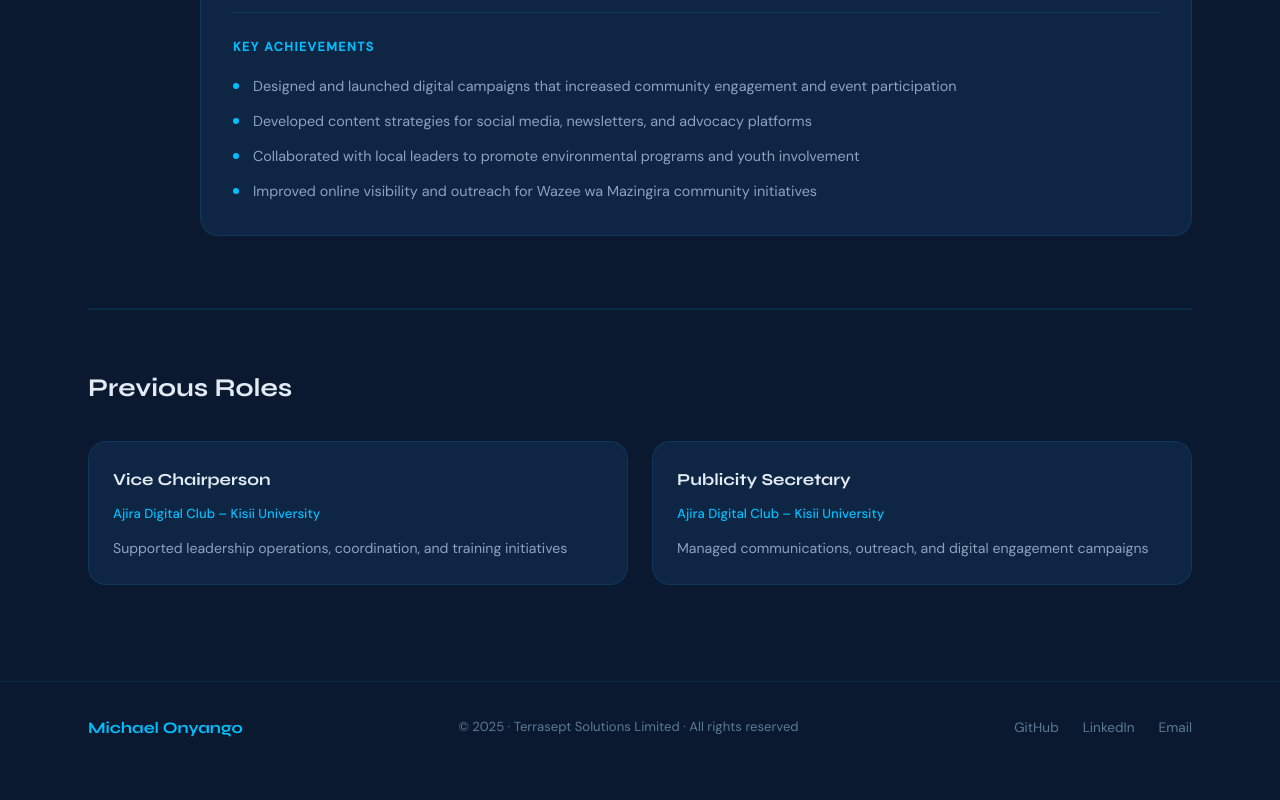
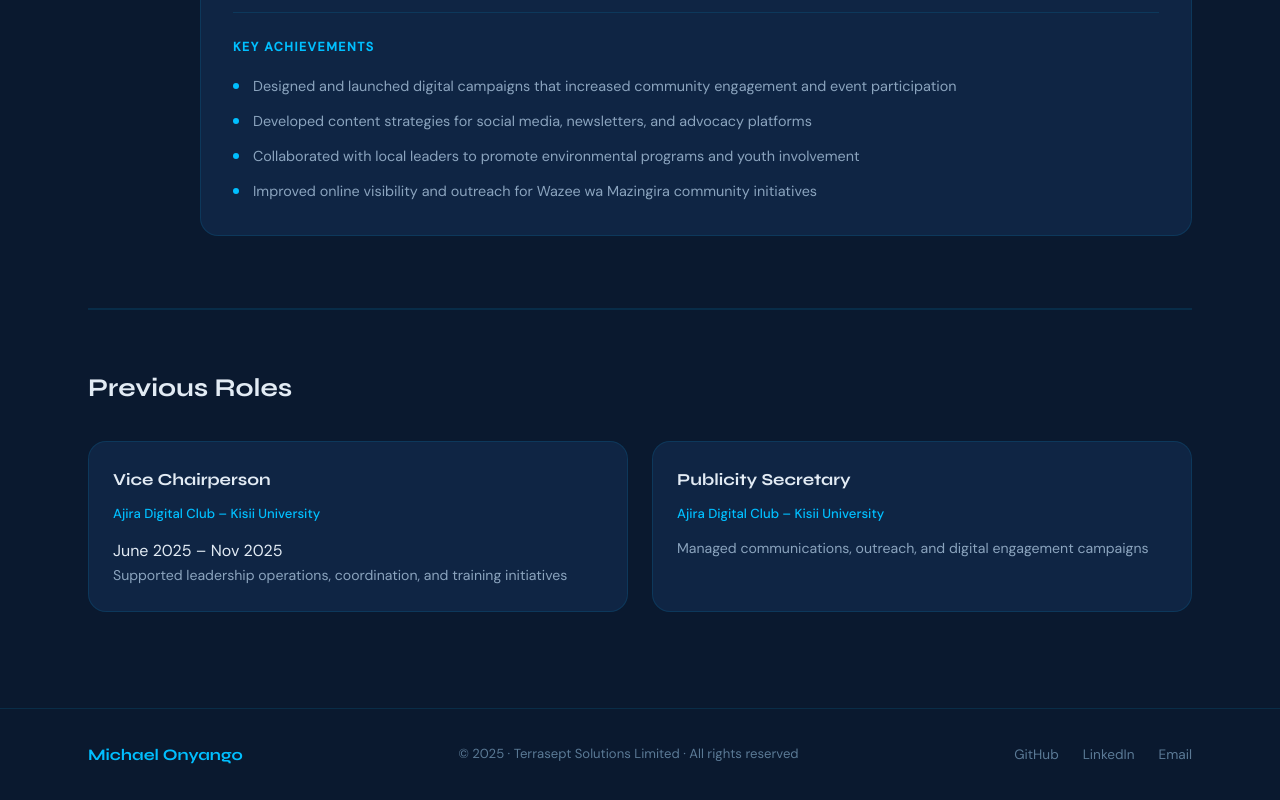
Before and after one commit to okech-michael/official-portfiliosite, a React (Vite) app: page /experience in a window 1280 px wide. Shown: the part 2201-3001 px from the top of the page. Before the commit the page ends 2974 px from the top, so only its background shows below. Built offline with nearby package versions, Linux system fonts and the light colour scheme.

Commit message:
Add Vice Chairperson period display in Experience page

```diff
--- a/src/components/Experience.tsx
+++ b/src/components/Experience.tsx
@@ -82,7 +82,7 @@ const Experience: React.FC = () => {
   ];
 
   const previousRoles = [
-    { role: "Vice Chairperson", description: "Supported leadership operations, coordination, and training initiatives", company: "Ajira Digital Club – Kisii University" },
+    { role: "Vice Chairperson", description: "Supported leadership operations, coordination, and training initiatives", company: "Ajira Digital Club – Kisii University", period: "June 2025 – Nov 2025" },
     { role: "Publicity Secretary", description: "Managed communications, outreach, and digital engagement campaigns", company: "Ajira Digital Club – Kisii University" }
   ];
 
@@ -146,6 +146,7 @@ const Experience: React.FC = () => {
                 <div key={idx} className="previous-role-card">
                   <h4 className="role-title">{role.role}</h4>
                   <p className="role-company">{role.company}</p>
+                  {role.period && <p className="role-period">{role.period}</p>}
                   <p className="role-description">{role.description}</p>
                 </div>
               ))}
```
